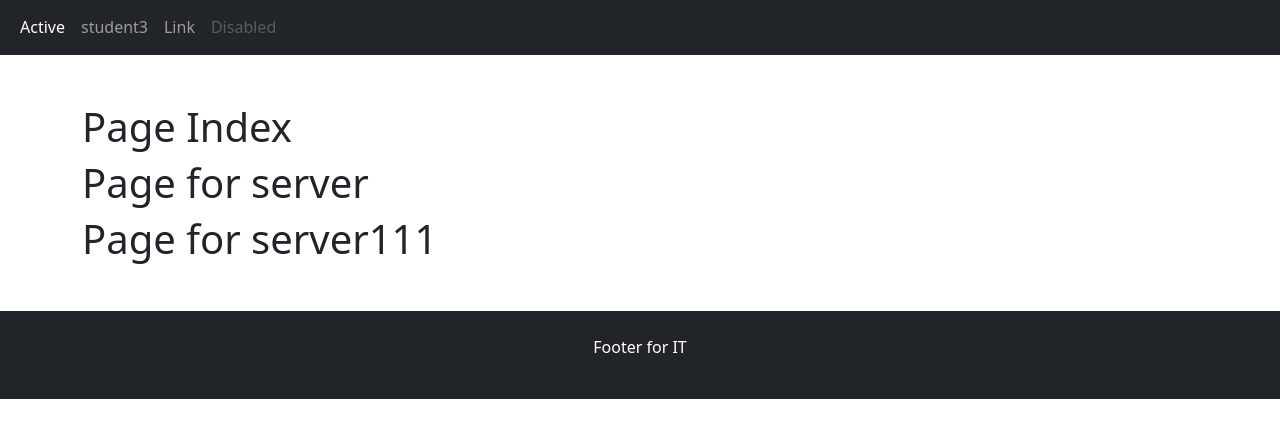
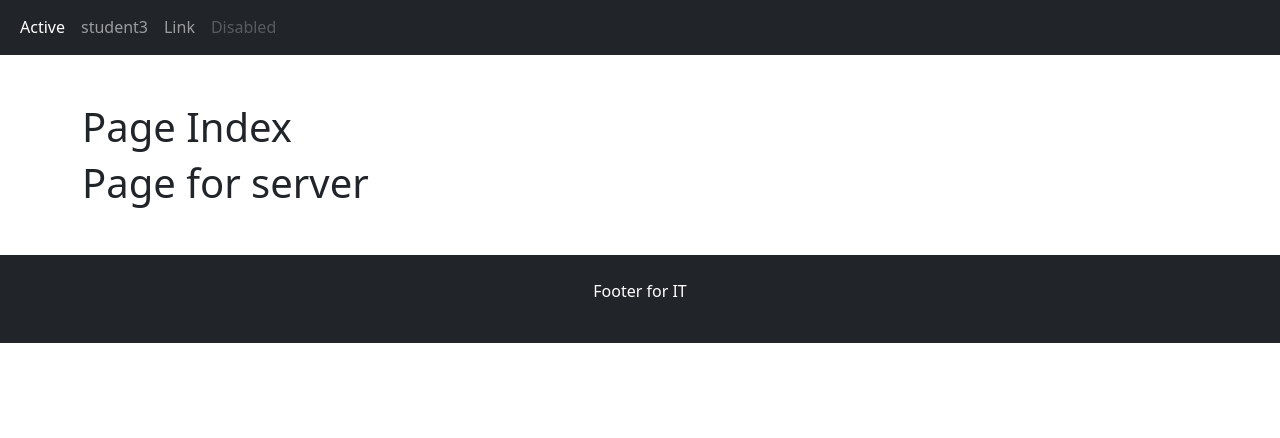
Before and after one commit to KodchakonKonfai02/test_it65, a PHP site: page / in a window 1280 px wide. Shown: the part 193-631 px from the top of the page. Run offline with PHP 8.4, Linux system fonts and the light colour scheme.

Commit message:
edit connect

```diff
--- a/index.php
+++ b/index.php
@@ -7,7 +7,7 @@ include "navigater.php";
 <div class="container mt-5">
   <h1>Page Index</h1>
   <h1>Page for server</h1>
-  <h1>Page for server111</h1>
+
 </div>
 
 <?php
```
